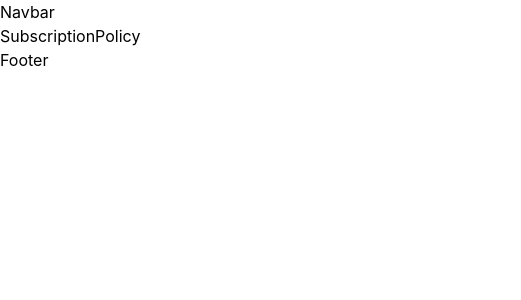
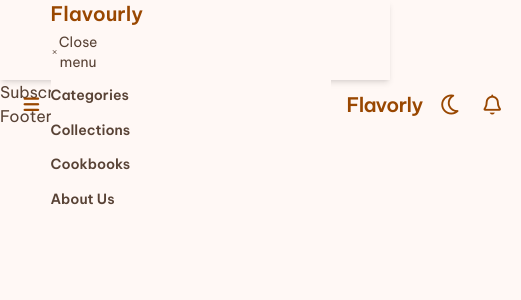
Before and after one commit to AnsamRihan/Flavorly, a React (Vite) app: page /subscriptionPolicy in a window 390 px wide. Shown: the top 300 px of the page, 521 px wide, since content can reach past the window. Built offline with nearby package versions, Linux system fonts and the light colour scheme; grey boxes are pictures that could not be loaded.

Commit message:
create header navbar section

```diff
--- a/index.html
+++ b/index.html
@@ -4,7 +4,7 @@
     <meta charset="UTF-8" />
     <link rel="icon" type="image/svg+xml" href="/favicon.svg" />
     <meta name="viewport" content="width=device-width, initial-scale=1.0" />
-    <title>flavorly</title>
+    <title>Flavorly</title>
   </head>
   <body>
     <div id="root"></div>
--- a/package.json
+++ b/package.json
@@ -10,7 +10,9 @@
     "preview": "vite preview"
   },
   "dependencies": {
+    "@fortawesome/fontawesome-free": "^7.3.1",
     "@tailwindcss/vite": "^4.3.3",
+    "flowbite-react": "^0.12.17",
     "react": "^19.2.6",
     "react-dom": "^19.2.6",
     "react-router-dom": "^7.18.1",
--- a/src/components/Navbar/Navbar.jsx
+++ b/src/components/Navbar/Navbar.jsx
@@ -1,7 +1,78 @@
 import React from 'react'
+import { Link } from "react-router-dom";
+import { useState } from "react";
+import Navlink from '../Navlink/Navlink';
+import ProfileDropdown from '../ProfileDropdown/ProfileDropdown';
+import {
+  Drawer,
+  DrawerHeader,
+  DrawerItems
+} from "flowbite-react";
 
 export default function Navbar() {
+
+  const [isOpen, setIsOpen] = useState(false);
+  const handleClose = () => setIsOpen(false);
+
   return (
-    <div>Navbar</div>
+    <header className='sticky top-0 z-50 h-20 bg-bg-primary shadow-md'>
+      <div className='container'>
+        <nav className='grid grid-cols-[1fr_10fr_10fr] md:grid-cols-[1fr_3fr_1fr] h-full gap-4'>
+          {/*Logo*/}
+          <div className='logo order-2 md:order-1 flex justify-start items-center'>
+            <Link to='/' className='font-semibold text-lg xxs:text-xl md:text-2xl text-primary tracking-[-0.6px]
+            hover:text-secondary transition-all duration-100 ease-in-out'>
+              Flavorly
+            </Link>
+          </div>
+
+          {/*navlinks +/ sidebar */}
+          <div className="list h-full row justify-start md:justify-center order-1 md:order-2">
+            {/*Sidebar button*/}
+            <button onClick={() => setIsOpen(true)} className='md:hidden'>
+              <i className="fa-solid fa-bars text-primary text-md xxs:text-lg"></i>
+            </button>
+
+            {/*Sidebar Logic*/}
+            <Drawer open={isOpen} onClose={handleClose} className='bg-bg-primary! w-full! xxs:w-70!'>
+              {/*SideBar Header*/}
+              <DrawerHeader title="Flavourly" titleIcon={() => <></>}
+              className='[&>h5]:text-primary! [&>h5]:font-semibol! [&>h5]:text-xl!
+              [&>button]:w-12! [&>button]:h-12! [&>button]:text-primary-foreground [&>button]:hover:bg-transparent! [&>button]:hover:text-primary'/>
+
+              {/*SideBar Data*/}
+              <DrawerItems>
+                <div className='pt-2'>
+                    <Navlink mobile />
+                </div>
+              </DrawerItems>
+            </Drawer>
+
+            {/*Navbar Links*/}
+            <div className='hidden md:block text-center'>
+              <Navlink />
+            </div>
+          </div>
+
+          {/* Profile & Icons */}
+          <div className="row justify-end gap-4 lg:gap-6 order-3 h-full">
+            {/*Moon Button */}
+            <button className='h-full center'>
+              <i class="fa-regular fa-moon navbar-icon"></i>
+            </button>
+
+            {/*Bell Button */}
+            <button className='h-full center'>
+              <i class="fa-regular fa-bell navbar-icon"></i>
+            </button>
+
+            {/* Avatar dropdown */}
+            <div className="flex">
+              <ProfileDropdown />
+            </div>
+          </div>
+        </nav>
+      </div>
+    </header>
   )
 }
--- /dev/null
+++ b/src/components/Navlink/Navlink.jsx
@@ -0,0 +1,39 @@
+import React from 'react'
+import { Link } from "react-router-dom";
+
+export default function Navlink({mobile = false}) {
+
+  const navLinks = [
+    {
+      name: "categories",
+      path: "#",
+    },
+    {
+      name: "collections",
+      path: "#",
+    },
+    {
+      name: "cookbooks",
+      path: "#",
+    },
+    {
+      name: "About Us",
+      path: "/about",
+    },
+  ];
+
+  return (
+    <ul className={`
+        ${mobile ? "flex flex-col items-start gap-3" : "flex gap-6 lg:gap-10" }
+        font-semibold text-[15px]`}>
+
+      {navLinks.map((link) => (
+        <li key={link.name}>
+            <Link to={link.path} className={mobile ? "sidebar-link" : "nav-link"}>
+                {link.name}
+            </Link>
+        </li>
+        ))}
+    </ul>
+  )
+}
--- /dev/null
+++ b/src/components/ProfileDropdown/ProfileDropdown.jsx
@@ -0,0 +1,56 @@
+import React from "react";
+import { Link } from "react-router-dom";
+import {
+  Dropdown,
+  Avatar,
+  DropdownHeader,
+  DropdownItem,
+  DropdownDivider,
+} from "flowbite-react";
+
+export default function ProfileDropdown() {
+  return (
+    <Dropdown arrowIcon={false} inline
+      label={
+        <Avatar
+          alt="User settings"
+          img="https://flowbite.com/docs/images/people/profile-picture-5.jpg"
+          rounded
+          className="cursor-pointer"/>}
+          className="bg-bg-secondary! text-primary-foreground!">
+
+      <DropdownHeader className="text-primary-foreground!">
+        <span className="block text-sm font-semibold">
+          Bonnie Green
+        </span>
+        <span className="block truncate text-sm font-medium">
+          name@flowbite.com
+        </span>
+      </DropdownHeader>
+
+      <DropdownItem className="avatar-link">
+        Dashboard
+      </DropdownItem>
+
+      <DropdownItem className="avatar-link">
+        Settings
+      </DropdownItem>
+
+      <DropdownItem className="avatar-link">
+        Earnings
+      </DropdownItem>
+
+      <DropdownItem className="avatar-link">
+        <Link to="/subscriptionPolicy">
+          Subscription Policy
+        </Link>
+      </DropdownItem>
+
+      <DropdownDivider className="bg-primary!" />
+
+      <DropdownItem className="avatar-link">
+        Sign out
+      </DropdownItem>
+    </Dropdown>
+  );
+}
--- a/src/index.css
+++ b/src/index.css
@@ -1 +1,135 @@
+@import url('https://fonts.googleapis.com/css2?family=Be+Vietnam+Pro:ital,wght@0,100;0,200;0,300;0,400;0,500;0,600;0,700;0,800;0,900;1,100;1,200;1,300;1,400;1,500;1,600;1,700;1,800;1,900&display=swap');
+
 @import "tailwindcss";
+@import "flowbite-react/plugin/tailwindcss";
+@source "../.flowbite-react/class-list.json";
+
+@theme{
+    /*Colors*/
+    --color-primary: #994700;
+    --color-secondary: #584235;
+
+    /*Background Colors*/
+    --color-bg-primary: #fff8f5;
+    --color-bg-secondary: #fff1ea;
+    --color-bg-tertiary: #FFEADF;
+
+    /*Fonts*/
+    --font-primary-font: "Be Vietnam Pro", sans-serif;
+
+    /*Foreground Colors*/
+    --color-primary-foreground: #584235;
+    --color-on-primary: #FFEDE5;
+    --color-heading-foreground: #251912;
+
+    /*Breakpoints*/
+    --breakpoint-xs: 500px;
+    --breakpoint-xxs: 350px;
+
+    --animate-rotation: rotation 1s linear infinite;
+}
+
+@layer base{
+    body{
+        @apply bg-bg-primary text-primary-foreground font-primary-font;
+    }
+
+    h1,
+    h2,
+    h3,
+    h4,
+    h5,
+    h6{
+        font-family: var(--font-primary-font);
+    }
+
+    img{
+        @apply max-w-full;
+    }
+
+    button{
+        cursor: pointer;
+    }
+}
+
+@utility test{
+    @apply border border-red-500;
+}
+
+@utility container{
+    @apply mx-auto px-5 h-full max-w-full xs:px-7 sm:px-10 md:px-13 lg:px-16 lg:max-w-[1488px];
+}
+
+@utility row{
+    @apply flex flex-row items-center gap-2;
+}
+
+@utility stack{
+    @apply flex flex-col items-center gap-2;
+}
+
+@utility center{
+    @apply flex items-center justify-center;
+}
+
+@utility circle{
+    @apply rounded-full;
+}
+
+@utility nav-link{
+    @apply capitalize font-semibold text-sm text-primary-foreground hover:text-primary hover:underline hover:decoration-2
+    hover:underline-offset-8 transition-all duration-200 ease-in-out cursor-pointer;
+}
+
+@utility sidebar-link{
+    @apply capitalize font-semibold text-sm text-primary-foreground hover:text-primary
+    transition-all duration-200 ease-in-out cursor-pointer;
+}
+
+@utility avatar-link{
+    @apply text-primary-foreground! hover:bg-primary! hover:text-on-primary! transition-all duration-50
+    ease-in-out;
+}
+
+@utility navbar-icon{
+    @apply text-xl text-primary hover:text-secondary transition-all duration-100 ease-in-out;
+}
+
+@utility btn-primary{
+    @apply py-12 px-4.5 text-[14px] font-semibold bg-primary text-center rounded-xl
+    capitalize w-fit hover:bg-secondary transition-colors ease-in-out duration-300;
+}
+
+@utility btn-secondary{
+    @apply py-12 px-4.5 text-[14px] font-semibold bg-secondary text-center rounded-xl
+    capitalize w-fit hover:bg-primary transition-colors ease-in-out duration-300;
+}
+
+@utility btn-secondary{
+    @apply py-12 px-4.5 text-[14px] font-semibold bg-transparent text-center rounded-xl border border-primary
+    capitalize w-fit hover:bg-primary/10 transition-colors ease-in-out duration-300;
+}
+
+@utility loader {
+    --loader-color: var(--color-primary);
+    --loader-size: 1px;
+
+    width: calc(48 * var(--loader-size));
+    height: calc(48 * var(--loader-size));
+    border-radius: 50%;
+    display: inline-block;
+    border-top: calc(3 * var(--loader-size)) solid var(--loader-color);
+    border-right: calc(3 * var(--loader-size)) solid transparent;
+    box-sizing: border-box;
+    animation: var(--animate-rotation);
+}
+
+@keyframes rotation {
+    0% {
+        transform: rotate(0deg);
+    }
+
+    100% {
+        transform: rotate(360deg);
+    }
+}
--- a/src/main.jsx
+++ b/src/main.jsx
@@ -1,5 +1,6 @@
 import { StrictMode } from 'react'
 import { createRoot } from 'react-dom/client'
+import "@fortawesome/fontawesome-free/css/all.min.css";
 import './index.css'
 import App from './App.jsx'
 
--- a/vite.config.js
+++ b/vite.config.js
@@ -1,10 +1,12 @@
 import { defineConfig } from 'vite'
 import react from '@vitejs/plugin-react'
 import tailwindcss from '@tailwindcss/vite'
+import flowbiteReact from "flowbite-react/plugin/vite";
 
 // https://vite.dev/config/
 export default defineConfig({
   plugins: [react(),
     tailwindcss(),
+    flowbiteReact()
   ],
 })
```
Also changed, not shown: .flowbite-react/config.json (added), .flowbite-react/init.tsx (added), 2 other files (tests, documents, lock files or other folders).
